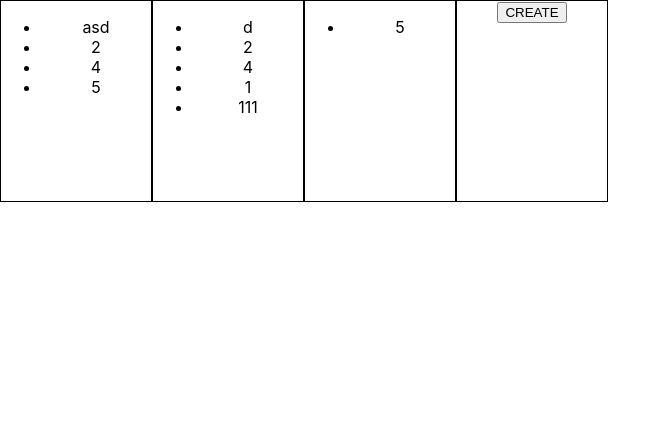
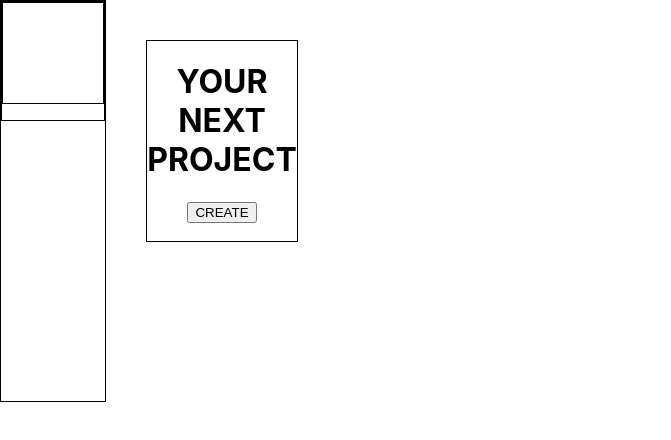
Before and after one commit to dereakif/patika-todo-task, a React (Create React App) app: page /todo in a window 1280 px wide. Shown: the top 440 px of the page, without its empty margins (0-671 px from the left). Built offline with nearby package versions, Linux system fonts and the light colour scheme.

Commit message:
add: card logic, mock cards and create card

```diff
--- a/src/components/Pages/Todo/Todo.js
+++ b/src/components/Pages/Todo/Todo.js
@@ -3,30 +3,43 @@ import "./Todo.scss";
 const Todo = () => {
   let fName = localStorage.getItem("firstName");
   let lName = localStorage.getItem("lastName");
-  const [todos, setTodos] = useState([
-    ["asd", 2, 4, 5],
-    ["d", 2, 4, 1, 111],
-    [5],
-  ]);
+  const [todos, setTodos] = useState([]);
   const createHandler = () => {
-    setTodos([...setTodos, todos]);
+    setTodos([...todos, ["your next project", "asd", "125"]]);
+    console.log(todos);
   };
   return (
-    <div>
-      <div className="userInfoContainer"></div>
+    <div className="todoPageContainer">
+      <div className="column">
+        <div className="userInfoContainer">
+          <div
+            style={{
+              height: " 100px",
+              width: "100px",
+              border: "1px solid black",
+            }}
+          ></div>
+          <p>
+            {fName} {lName}
+          </p>
+        </div>
+      </div>
+
       <div className="cardContainer">
         {todos.length > 0 &&
           todos.map((todo, i) => (
             <div key={i} className="card">
               <ul>
-                {todo.map((listItem, index) => (
-                  <li key={index}>{listItem}</li>
-                ))}
+                {todo.length > 0 &&
+                  todo.map((listItem, index) => (
+                    <li key={index}>{listItem}</li>
+                  ))}
               </ul>
               <div className="cardBody"></div>
             </div>
           ))}
         <div className="createCard card">
+          <h1>YOUR NEXT PROJECT</h1>
           <button onClick={createHandler}>CREATE</button>
         </div>
       </div>
--- a/src/components/Pages/Todo/Todo.scss
+++ b/src/components/Pages/Todo/Todo.scss
@@ -1,9 +1,23 @@
-.cardContainer {
+.todoPageContainer {
   display: flex;
 
-  .card {
-    width: 150px;
-    height: 200px;
+  .column {
+    height: 50vh;
     border: 1px solid black;
   }
+  .userInfoContainer {
+    border: 1px solid black;
+  }
+  .cardContainer {
+    display: flex;
+    flex-wrap: wrap;
+    align-self: flex-start;
+    padding: 25px;
+    .card {
+      width: 150px;
+      height: 200px;
+      margin: 15px;
+      border: 1px solid black;
+    }
+  }
 }
```
